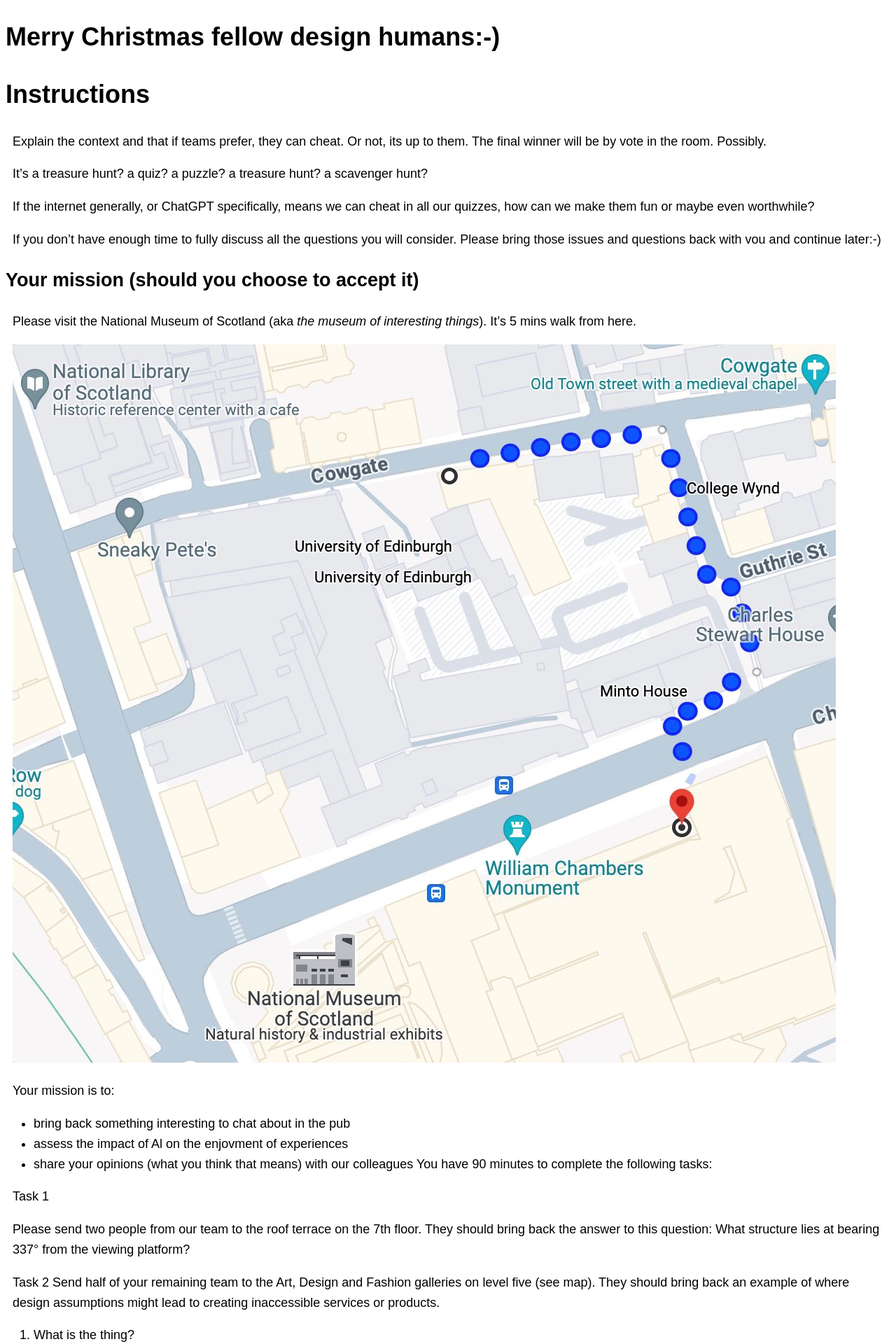
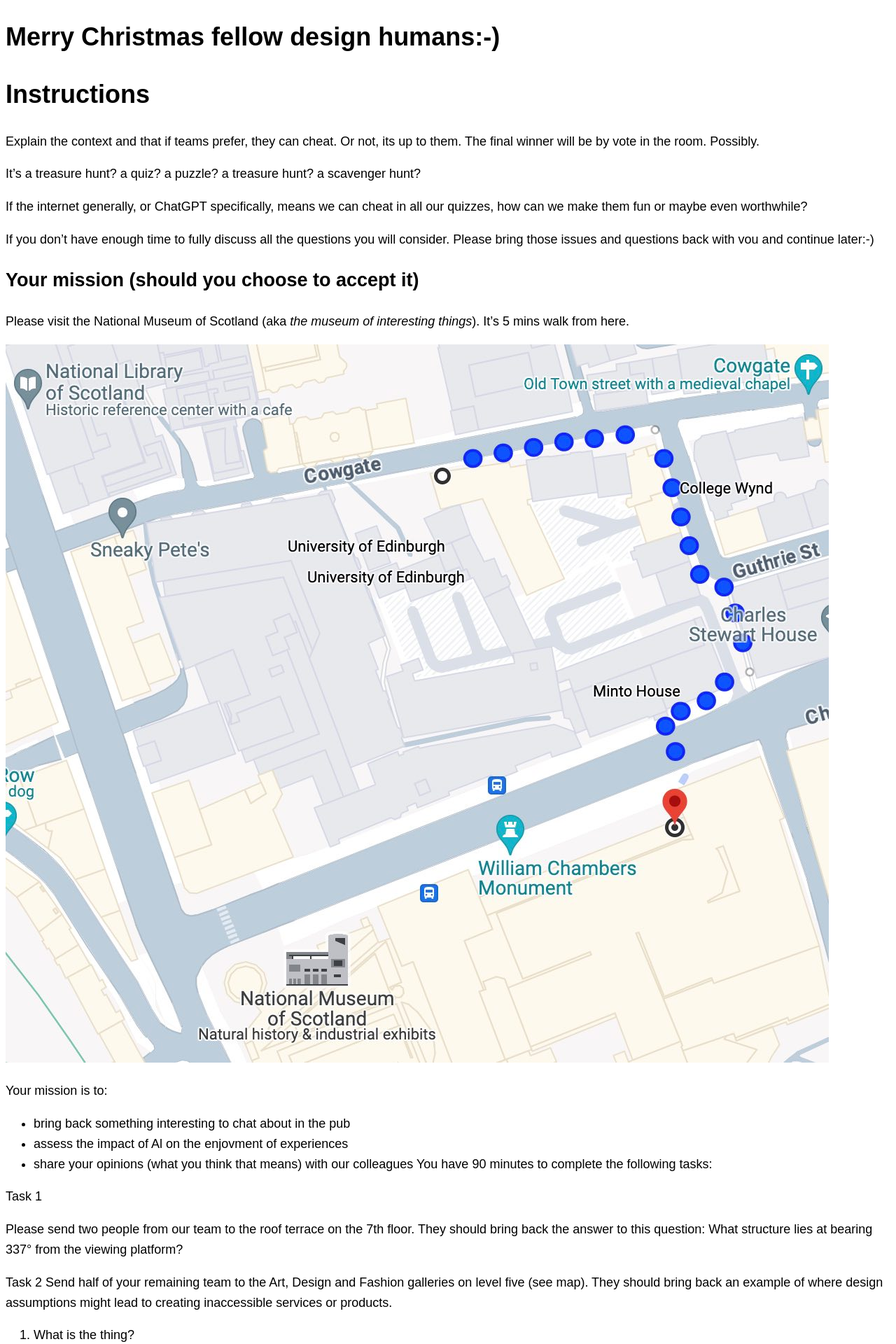
Before and after one commit to lrdj/humansystems.io, a Jekyll site: the page built from XD/index.md, in a window 1280 px wide. Shown: the top 1920 px of the page at 70% size. Built offline with Jekyll 4.4.1, drawn with Linux system fonts in a browser that asks for light colours.

Commit message:
Update xd.html

```diff
--- a/_layouts/xd.html
+++ b/_layouts/xd.html
@@ -10,24 +10,19 @@
 <style type="text/css">
   body {
     font-family: Arial, sans-serif;
-    font-size: 18px;
+    font-size: large;
     line-height: 1.6;
     color: #000;
     background-color: #fff;
   }
   @media (max-width: 600px) {
     body {
-      font-size: 16px;
+      font-size: medium;
     }
   }
   p {
-    margin-bottom: 1em; padding: 0 10px;
+    margin-bottom: 1em;
   }
-
-  a, button {
-    padding: 10px; font-size: 18px;
-  }
-
   img {
     max-width: 100%; height: auto;
   }
```
